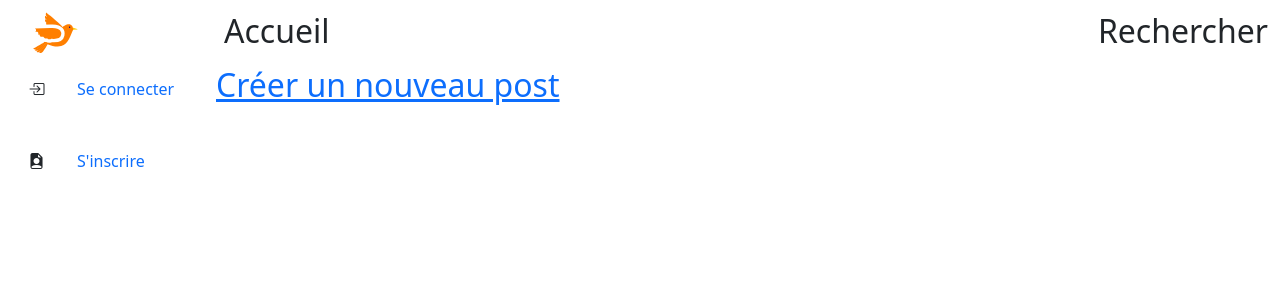
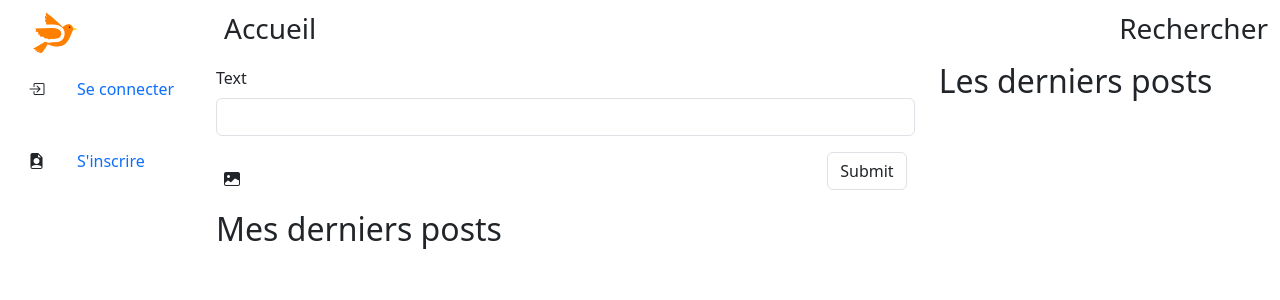
Before and after one commit to FabienWalle/socialmedia, a Symfony app: template templates/main/index.html.twig in a window 1280 px wide. Shown: the top 300 px of the page. Run offline with Twig, Linux system fonts and the light colour scheme; the template is opened without the code that fills it, so the values that code supplies are empty; form fields are guessed from the names that the template uses; some libraries are stand-ins or nearby versions.

Commit message:
page d'accueil avec vue des posts de l'utilisateur et vue des derniers posts

```diff
--- a/src/Entity/Comment.php
+++ b/src/Entity/Comment.php
@@ -3,6 +3,7 @@
 namespace App\Entity;
 
 use App\Entity\Trait\CreatedAtTrait;
+use App\Entity\Trait\LikesTrait;
 use App\Repository\CommentRepository;
 use Doctrine\Common\Collections\ArrayCollection;
 use Doctrine\Common\Collections\Collection;
@@ -13,6 +14,7 @@ use Doctrine\ORM\Mapping as ORM;
 class Comment
 {
 
+    use LikesTrait;
     use CreatedAtTrait;
     #[ORM\Id]
     #[ORM\GeneratedValue]
--- a/src/Entity/Post.php
+++ b/src/Entity/Post.php
@@ -3,6 +3,7 @@
 namespace App\Entity;
 
 use App\Entity\Trait\CreatedAtTrait;
+use App\Entity\Trait\LikesTrait;
 use App\Repository\PostRepository;
 use Doctrine\Common\Collections\ArrayCollection;
 use Doctrine\Common\Collections\Collection;
@@ -14,6 +15,7 @@ class Post
 {
 
     use CreatedAtTrait;
+    use LikesTrait;
     #[ORM\Id]
     #[ORM\GeneratedValue]
     #[ORM\Column]
--- a/src/Entity/Repost.php
+++ b/src/Entity/Repost.php
@@ -3,6 +3,7 @@
 namespace App\Entity;
 
 use App\Entity\Trait\CreatedAtTrait;
+use App\Entity\Trait\LikesTrait;
 use App\Repository\RepostRepository;
 use Doctrine\DBAL\Types\Types;
 use Doctrine\ORM\Mapping as ORM;
@@ -10,7 +11,9 @@ use Doctrine\ORM\Mapping as ORM;
 #[ORM\Entity(repositoryClass: RepostRepository::class)]
 class Repost
 {
-use CreatedAtTrait;
+    use LikesTrait;
+    use CreatedAtTrait;
+
     #[ORM\Column(type: Types::TEXT, nullable: true)]
     private ?string $repost_text = null;
 
--- /dev/null
+++ b/templates/_partials/_latestPosts.html.twig
@@ -0,0 +1,20 @@
+<section>
+    <h2>Les derniers posts</h2>
+    <div class="d-flex flex-column flex-row" style="max-height: 80vh ;overflow-y: auto">
+        {% for post in latestPosts %}
+        <div class="card card-body my-2">
+            <div class="card-title fs-5 d-flex justify-content-between">
+                <div class=""><strong>@{{ post.user.name }}</strong></div>
+                <div class="text-body-tertiary">Le {{ post.getCreatedAt()|date('d/m/Y') }} à {{ post.getCreatedAt()|date('H:i') }}</div>
+            </div>
+            <h5 class="card-text fs-6">{{ post.text }}</h5>
+            <div class="card-footer d-flex justify-content-between">
+                <i class="bi bi-chat"></i>
+                <i class="bi bi-repeat"></i>
+                <i class="bi bi-heart"> {{ post.likes }} </i>
+            </div>
+        </div>
+
+    {% endfor %}
+    </div>
+</section>
--- /dev/null
+++ b/templates/_partials/_userPosts.html.twig
@@ -0,0 +1,30 @@
+<div class="my-1">
+    {{ form_start(PostForm) }}
+    <div class="my-1">{{ form_row(PostForm.text) }}</div>
+    <div class="my-1 mx-2 d-flex justify-content-between align-items-center">
+        <i class="bi bi-image-fill"></i>
+        {{ form_row(PostForm.submit) }}
+    </div>
+    {{ form_end(PostForm) }}
+</div>
+<section class="w-100">
+    <h2>
+        Mes derniers posts
+    </h2>
+    <div class="d-flex flex-column"  style="max-height: 75vh ;overflow-y: auto">
+        {% for post in userPosts %}
+            <div class="card card-body my-2">
+                <div class="card-title fs-5 d-flex justify-content-between">
+                    <div class=""><strong>@{{ post.user.name }}</strong></div>
+                    <div class="text-body-tertiary">Le {{ post.getCreatedAt()|date('d/m/Y') }} à {{ post.getCreatedAt()|date('H:i') }}</div>
+                </div>
+                <h5 class="card-text fs-6">{{ post.text }}</h5>
+                <div class="card-footer d-flex justify-content-between">
+                    <i class="bi bi-chat"></i>
+                    <i class="bi bi-repeat"></i>
+                    <i class="bi bi-heart"> {{ post.likes }} </i>
+                </div>
+            </div>
+        {% endfor %}
+    </div>
+</section>
--- a/templates/main/index.html.twig
+++ b/templates/main/index.html.twig
@@ -3,14 +3,17 @@
 {% block title %}Accueil{% endblock %}
 
 {% block body %}
-    <div>
-        <div class="d-flex justify-content-between mx-2 my-2">
-            <div><h1 class="fs-2">Accueil</h1></div>
-            <div><h3 class="fs-2">Rechercher</h3></div>
+    <div class="container-fluid">
+        <div class="d-flex justify-content-between mx-2 my-2 flex-row">
+            <div><h1 class="fs-3">Accueil</h1></div>
+            <div><h3 class="fs-3">Rechercher</h3></div>
         </div>
-        <div>
-            <div>
-                <h1 class="fs-2"><a href="{{ path('addpost')}}">Créer un nouveau post</a></h1>
+        <div class="row">
+            <div class="col-8">
+                {% include '_partials/_userPosts.html.twig' %}
+            </div>
+            <div class="col-4">
+                {% include '_partials/_latestPosts.html.twig' %}
             </div>
         </div>
     </div>
```
Also changed, not shown: migrations/Version20230817112934.php (added, +35 -0 lines), migrations/Version20230817124339.php (added, +35 -0 lines), src/Controller/MainController.php (+28 -2 lines), src/Controller/PostController.php (deleted, +0 -37 lines), src/Entity/Trait/LikesTrait.php (added, +23 -0 lines), src/Form/PostFormType.php (+4 -3 lines), src/Repository/PostRepository.php (+20 -0 lines), templates/post/index.html.twig (deleted, +0 -9 lines).
